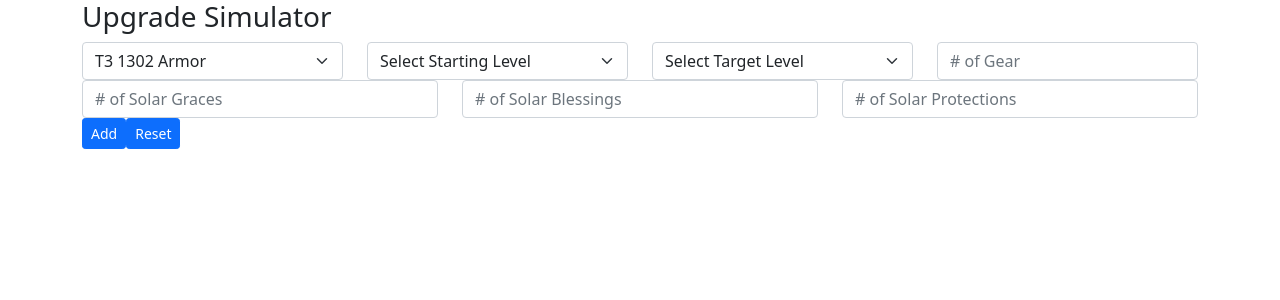
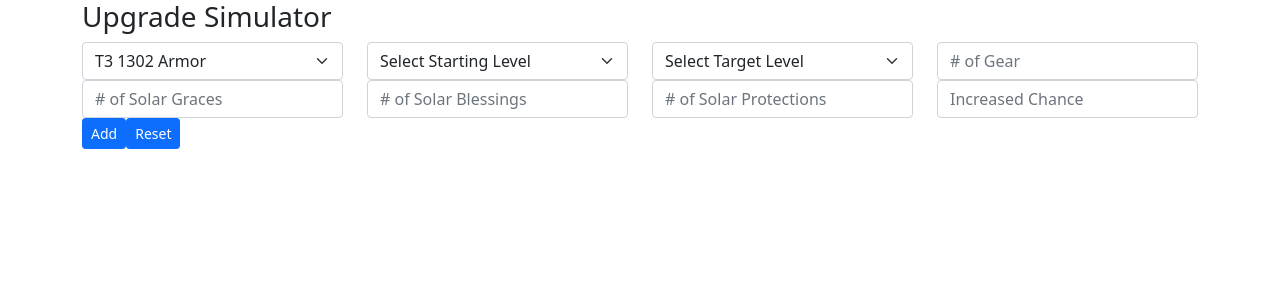
Before and after one commit to ozgentastan/lasmulator, a React (Create React App) app: page / in a window 1280 px wide. Shown: the top 300 px of the page. Built offline with nearby package versions, Linux system fonts and the light colour scheme.

Commit message:
fixed stuff

```diff
--- a/src/App.js
+++ b/src/App.js
@@ -77,19 +77,26 @@ const TargetUpgrade = () => {
 	const solarBlessings = useRef(null);
 	const solarGraces = useRef(null);
 	const solarProtections = useRef(null);
+	const increasedChance = useRef(null);
 
 	const handleSubmit = (e) => {
 		e.preventDefault();
 		e.stopPropagation();
 
+		let targetLevelInt = parseInt(targetLevel?.current.value);
+		targetLevelInt = targetLevelInt === 1 ? 7 : targetLevelInt;
+		let startingLevelInt = parseInt(startingLevel?.current.value);
+		startingLevelInt = startingLevelInt === 1 ? 6 : startingLevelInt;
+
 		const simulateInfo = {
 			gearType: gearType?.current.value || GEAR_TYPES.armor1302,
 			gearCount: gearCount?.current.valueAsNumber || 1,
-			startingLevel: +(startingLevel?.current.value) || 6,
-			targetLevel: +(targetLevel?.current.value) || 7,
+			startingLevel: startingLevelInt,
+			targetLevel:  targetLevelInt,
 			solarGraces: solarGraces?.current.valueAsNumber || 0,
 			solarBlessings: solarBlessings?.current.valueAsNumber || 0,
 			solarProtections: solarProtections?.current.valueAsNumber || 0,
+			increasedChance: increasedChance?.current.valueAsNumber || 0,
 		};
 		console.log(startingLevel);
 		console.log(simulateInfo);
@@ -159,7 +166,7 @@ const TargetUpgrade = () => {
 								type="number"
 								placeholder="# of Solar Graces"
 								step={1}
-								min={1}
+								min={0}
 								max={24}
 								ref={solarGraces}
 							/>
@@ -169,7 +176,7 @@ const TargetUpgrade = () => {
 								type="number"
 								placeholder="# of Solar Blessings"
 								step={1}
-								min={1}
+								min={0}
 								max={12}
 								ref={solarBlessings}
 							/>
@@ -179,9 +186,19 @@ const TargetUpgrade = () => {
 								type="number"
 								placeholder="# of Solar Protections"
 								step={1}
-								min={1}
+								min={0}
 								max={4}
 								ref={solarProtections}
+							/>
+						</Col>
+						<Col>
+							<Form.Control
+								type="number"
+								placeholder="Increased Chance"
+								step={1}
+								min={0}
+								max={100}
+								ref={increasedChance}
 							/>
 						</Col>
 					</Row>
--- a/src/Calculations/SimulateMaterialCosts.js
+++ b/src/Calculations/SimulateMaterialCosts.js
@@ -23,7 +23,7 @@ const calculateExtraHoningChance = (targetLevel, solarGraces = 0, solarBlessings
 	return roundTo(totalChance, 4);
 };
 
-const simulate = ({ startingLevel, targetLevel, solarGraces, solarBlessings, solarProtections, gearType, gearCount }) => {
+const simulate = ({ startingLevel, targetLevel, solarGraces, solarBlessings, solarProtections, gearType, gearCount, increasedChance }) => {
 	const numberOfSimulations = 1000;
 
 	let simResults = {
@@ -47,7 +47,8 @@ const simulate = ({ startingLevel, targetLevel, solarGraces, solarBlessings, sol
 				currentUpgradeTargetLevel,
 				solarGraces,
 				solarBlessings,
-				solarProtections
+				solarProtections,
+				increasedChance
 			);
 			simResults[currentUpgradeTargetLevel] += attemptCount;
 		}
@@ -110,16 +111,19 @@ const calculateMaterialCosts = (simResults, solarGraces, solarBlessings, solarPr
 	return costs;
 };
 
-const simulateUpgrade = (targetLevel, solarGraces = 0, solarBlessings = 0, solarProtections = 0) => {
+const simulateUpgrade = (targetLevel, solarGraces = 0, solarBlessings = 0, solarProtections = 0, increasedChance = 0) => {
 	// Multiple fractions with below to work with integers
 	const percentageMultiplier = 10000;
 	let isUpgraded = false;
 	let attemptCount = 1;
+
 	while (!isUpgraded) {
 		let random = Math.floor(Math.random() * percentageMultiplier + 1);
 		let successRate = calculateExtraAttemptChance(targetLevel, attemptCount);
 		successRate += calculateExtraHoningChance(targetLevel, solarGraces, solarBlessings, solarProtections);
 		successRate = roundTo(successRate, 4);
+
+		successRate = increasedChance !== 0 ? successRate + (increasedChance / 100) : successRate;
 
 		isUpgraded = random > successRate * percentageMultiplier ? false : true;
 		!isUpgraded && (isUpgraded = attemptCount >= HONING_INFO_EARLY_T3[targetLevel].maxAttempts);
```
